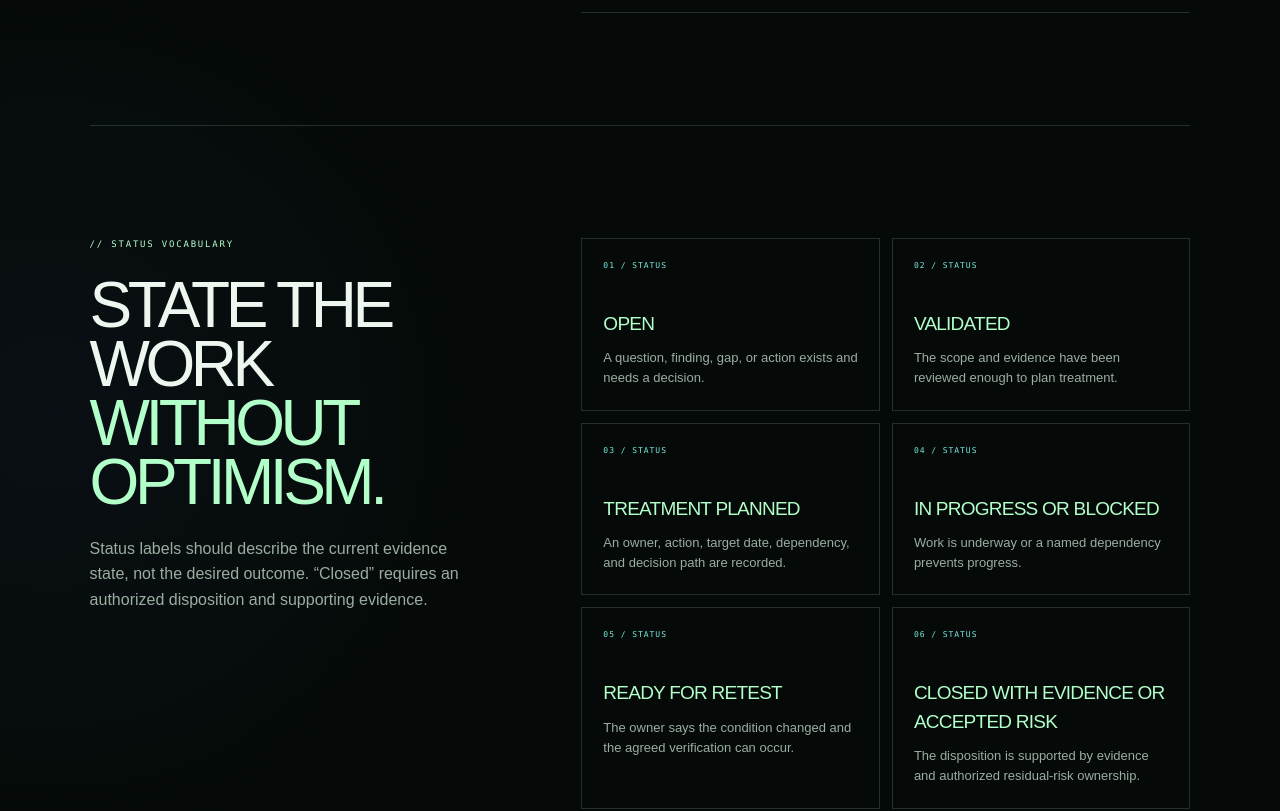
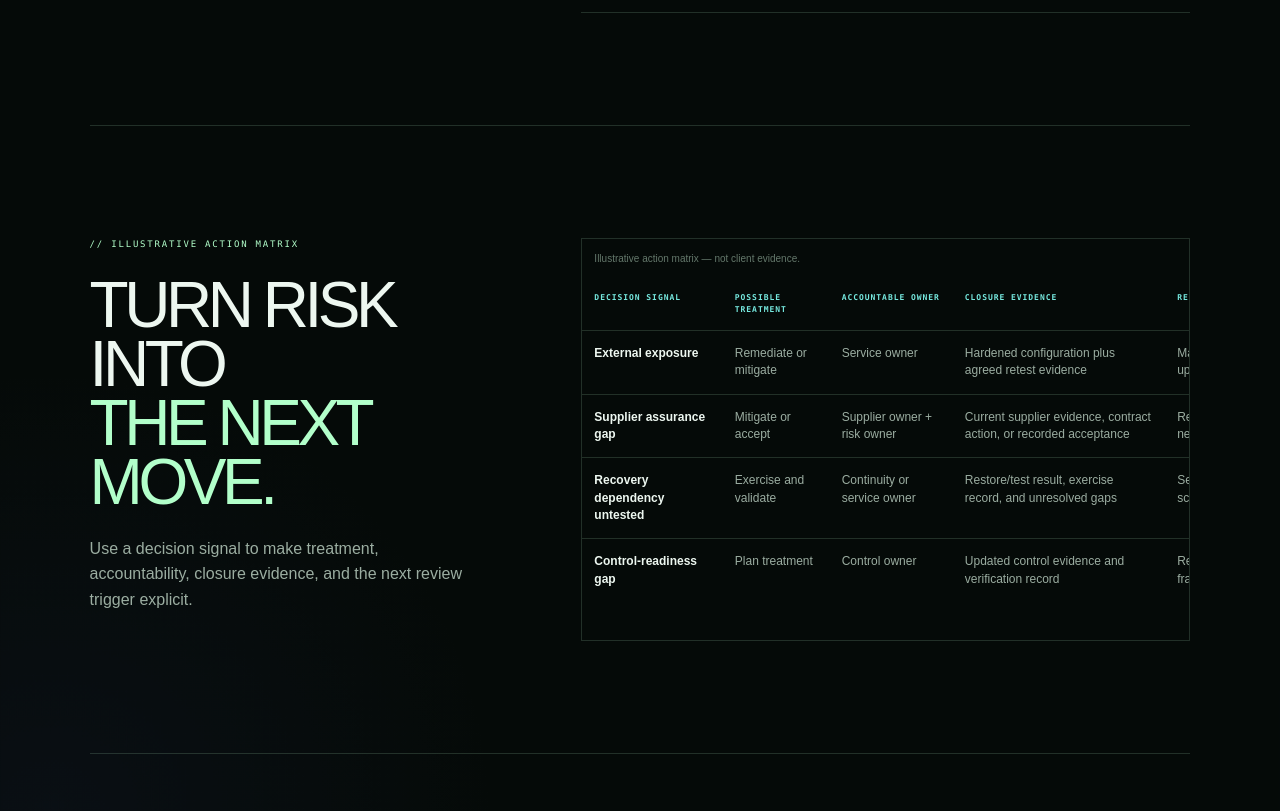
Before and after one commit to ZeroXSHDW/ZERODEVLLC-Website-Source-Code, a Next.js app: page /remediation in a window 1280 px wide. Shown: the part 1890-2701 px from the top of the page. Built offline with nearby package versions, Linux system fonts and the light colour scheme.

Commit message:
feat: add illustrative remediation action matrix

```diff
--- a/app/remediation/page.tsx
+++ b/app/remediation/page.tsx
@@ -39,6 +39,13 @@ const statuses = [
   ['In progress or blocked', 'Work is underway or a named dependency prevents progress.'],
   ['Ready for retest', 'The owner says the condition changed and the agreed verification can occur.'],
   ['Closed with evidence or accepted risk', 'The disposition is supported by evidence and authorized residual-risk ownership.'],
+] as const;
+
+const actionMatrix = [
+  ['External exposure', 'Remediate or mitigate', 'Service owner', 'Hardened configuration plus agreed retest evidence', 'Material change or threat update'],
+  ['Supplier assurance gap', 'Mitigate or accept', 'Supplier owner + risk owner', 'Current supplier evidence, contract action, or recorded acceptance', 'Renewal, major change, or new supplier evidence'],
+  ['Recovery dependency untested', 'Exercise and validate', 'Continuity or service owner', 'Restore/test result, exercise record, and unresolved gaps', 'Service change or scheduled review'],
+  ['Control-readiness gap', 'Plan treatment', 'Control owner', 'Updated control evidence and verification record', 'Requirement, scope, or framework change'],
 ] as const;
 
 export default function RemediationPage() {
@@ -100,6 +107,39 @@ export default function RemediationPage() {
           </div>
         </section>
 
+        <section className={styles.outputSection} aria-labelledby="matrix-heading">
+          <div className={styles.sectionIntro}>
+            <p className={styles.eyebrow}>{'// ILLUSTRATIVE ACTION MATRIX'}</p>
+            <h2 id="matrix-heading">Turn risk into<br /><span>the next move.</span></h2>
+            <p>Use a decision signal to make treatment, accountability, closure evidence, and the next review trigger explicit.</p>
+          </div>
+          <div className={styles.actionTableWrap}>
+            <table className={styles.actionTable}>
+              <caption className={styles.tableCaption}>Illustrative action matrix — not client evidence.</caption>
+              <thead>
+                <tr>
+                  <th scope="col">Decision signal</th>
+                  <th scope="col">Possible treatment</th>
+                  <th scope="col">Accountable owner</th>
+                  <th scope="col">Closure evidence</th>
+                  <th scope="col">Review trigger</th>
+                </tr>
+              </thead>
+              <tbody>
+                {actionMatrix.map(([signal, treatment, owner, evidence, trigger]) => (
+                  <tr key={signal}>
+                    <td>{signal}</td>
+                    <td>{treatment}</td>
+                    <td>{owner}</td>
+                    <td>{evidence}</td>
+                    <td>{trigger}</td>
+                  </tr>
+                ))}
+              </tbody>
+            </table>
+          </div>
+        </section>
+
         <section className={styles.outputSection} aria-labelledby="status-heading">
           <div className={styles.sectionIntro}>
             <p className={styles.eyebrow}>{'// STATUS VOCABULARY'}</p>
--- a/app/services/services.module.css
+++ b/app/services/services.module.css
@@ -84,6 +84,14 @@ h3 { font-family: Arial, Helvetica, sans-serif; letter-spacing: -.04em; text-tra
 .fieldList li { border-left: 1px solid var(--green); padding-left: 10px; }
 .outputCard .cardBoundary { border-top: 1px solid var(--line); color: var(--dim); font-size: 11px; margin-top: 20px; padding-top: 13px; }
 .outputCard .cardBoundary strong { color: var(--ink); font-weight: 500; }
+.actionTableWrap { border: 1px solid var(--line); overflow-x: auto; }
+.actionTable { border-collapse: collapse; min-width: 760px; width: 100%; }
+.actionTable th, .actionTable td { border-bottom: 1px solid var(--line); padding: 14px 12px; text-align: left; vertical-align: top; }
+.actionTable th { color: var(--cyan); font-size: 8px; letter-spacing: .12em; text-transform: uppercase; }
+.actionTable td { color: var(--muted); font-family: Arial, Helvetica, sans-serif; font-size: 12px; line-height: 1.45; }
+.actionTable td:first-child { color: var(--ink); font-weight: 600; }
+.actionTable tr:last-child td { border-bottom: 0; }
+.tableCaption { color: var(--dim); font-family: Arial, Helvetica, sans-serif; font-size: 10px; padding: 12px; text-align: left; }
 .frameworkTag { color: var(--cyan); display: block; font-size: 8px; letter-spacing: .12em; margin-bottom: 38px; }
 .frameworkCard h3 { color: var(--ink); font-size: 18px; }
 .frameworkCard .cardBoundary { border-top: 1px solid var(--line); color: var(--dim); font-size: 11px; margin-top: 18px; padding-top: 13px; }
--- a/scripts/security-check.mjs
+++ b/scripts/security-check.mjs
@@ -125,6 +125,8 @@ requireText("app/sectors/page.tsx", sectorsPage, "Audience map only");
 requireText("app/remediation/page.tsx", remediationPage, "Review model only");
 requireText("app/remediation/page.tsx", remediationPage, "No owner");
 requireText("app/remediation/page.tsx", remediationPage, "Closed with evidence or accepted risk");
+requireText("app/remediation/page.tsx", remediationPage, "Illustrative action matrix");
+requireText("app/remediation/page.tsx", remediationPage, "not client evidence");
 requireText("app/sitemap.ts", sitemap, "https://zerodevllc.com/privacy");
 requireText("app/sitemap.ts", sitemap, "https://zerodevllc.com/services");
 requireText("app/sitemap.ts", sitemap, "https://zerodevllc.com/methodology");
```
